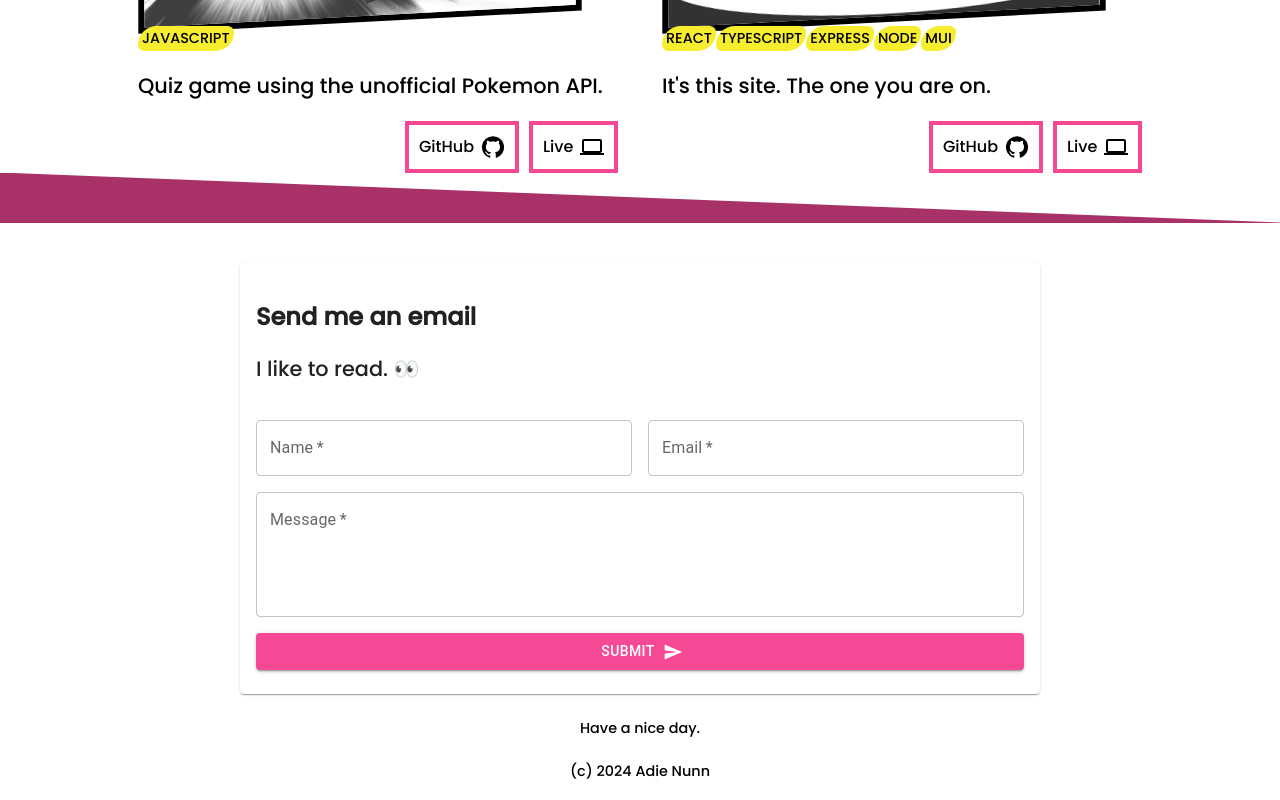
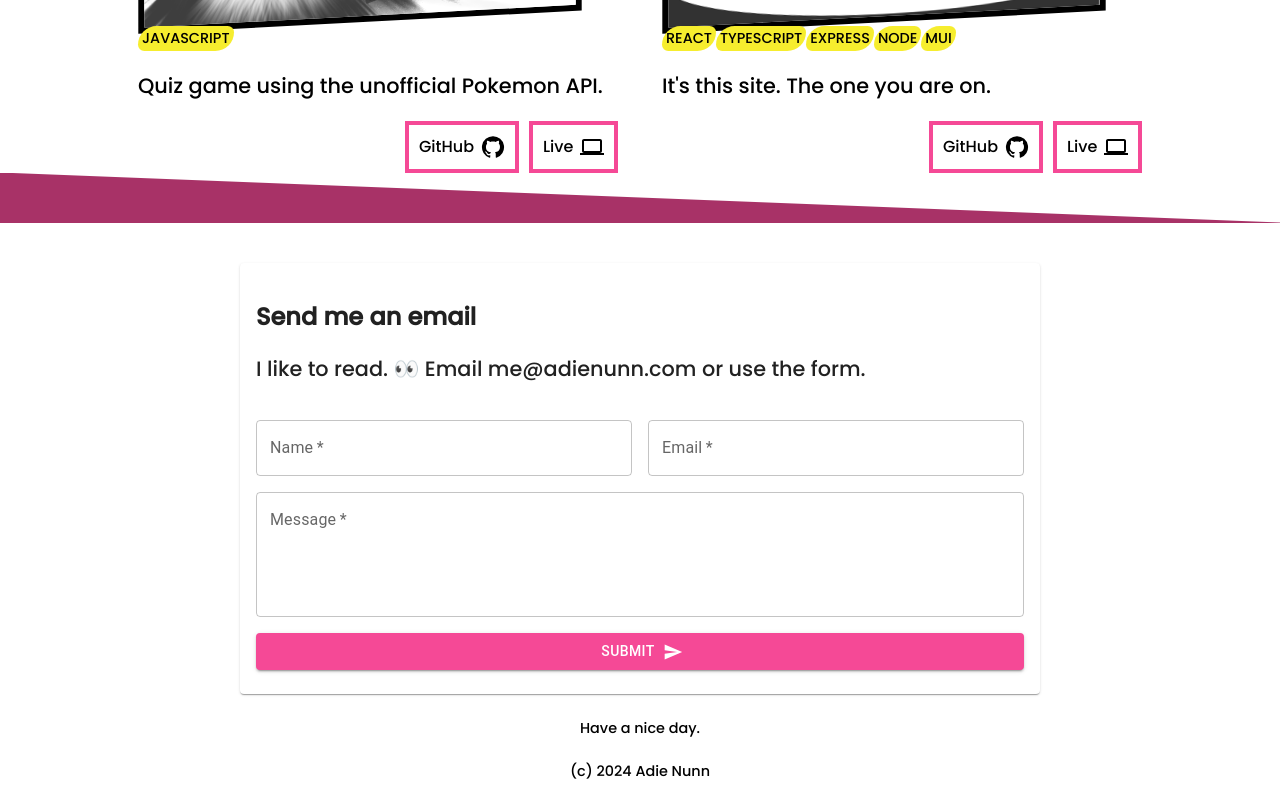
Before and after one commit to cowtipping/cowtippingV2-frontend, a React (Create React App) app: page / in a window 1280 px wide. Shown: the part 2357-3157 px from the top of the page. Built offline with nearby package versions, Linux system fonts and the light colour scheme; a web font is replaced by a local one.

Commit message:
add email address

```diff
--- a/src/components/ContactForm/index.tsx
+++ b/src/components/ContactForm/index.tsx
@@ -53,7 +53,7 @@ const ContactForm = () => {
             <Grid container spacing={2}>
               <Grid xs={12} item>
                 <h3>Send me an email</h3>
-                <p>I like to read. 👀</p>
+                <p>I like to read. 👀 Email me@adienunn.com or use the form.</p>
               </Grid>
               <Grid xs={12} sm={6} item>
                 <TextField
@@ -106,10 +106,10 @@ const ContactForm = () => {
                   style={
                     submitDisabled
                       ? {
-                          backgroundColor: "#cccccc",
-                          color: "black",
-                          cursor: "not-allowed",
-                        }
+                        backgroundColor: "#cccccc",
+                        color: "black",
+                        cursor: "not-allowed",
+                      }
                       : { backgroundColor: "#f54996" }
                   }
                   disabled={submitDisabled}
```
